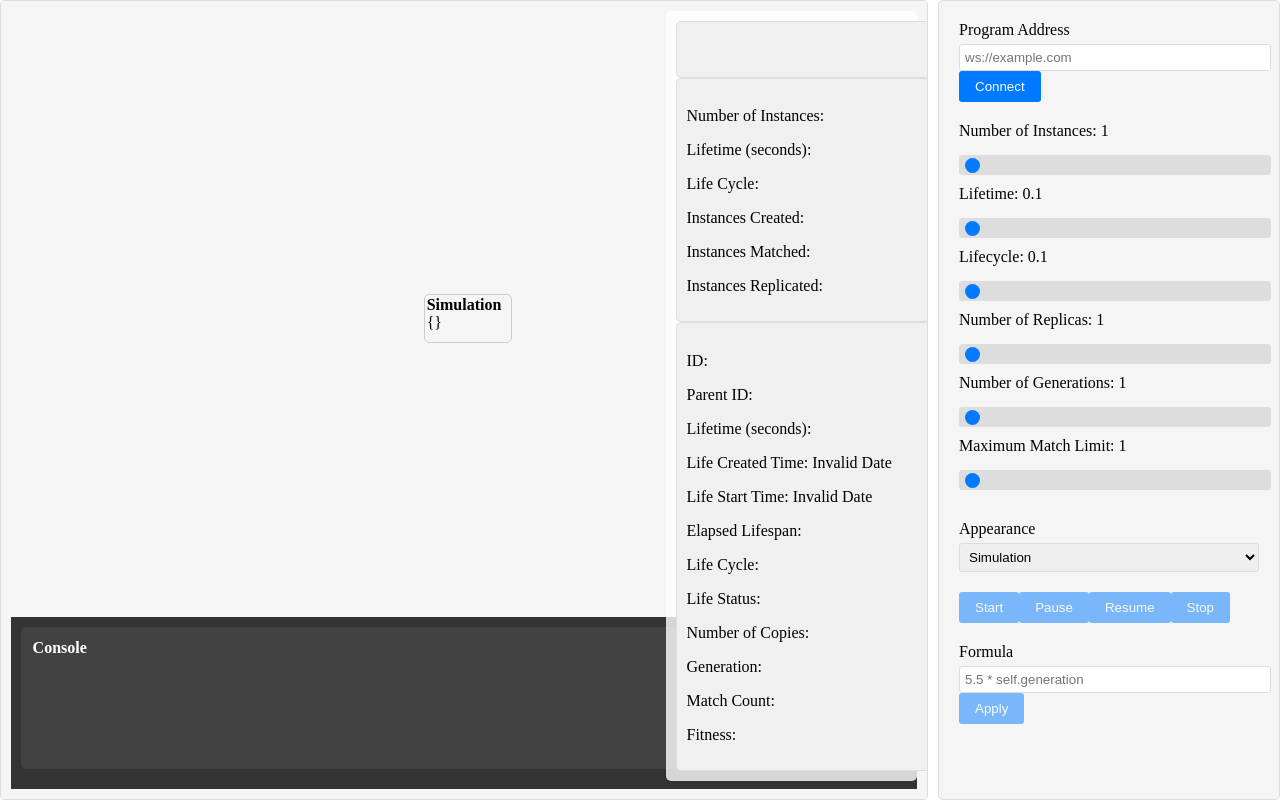
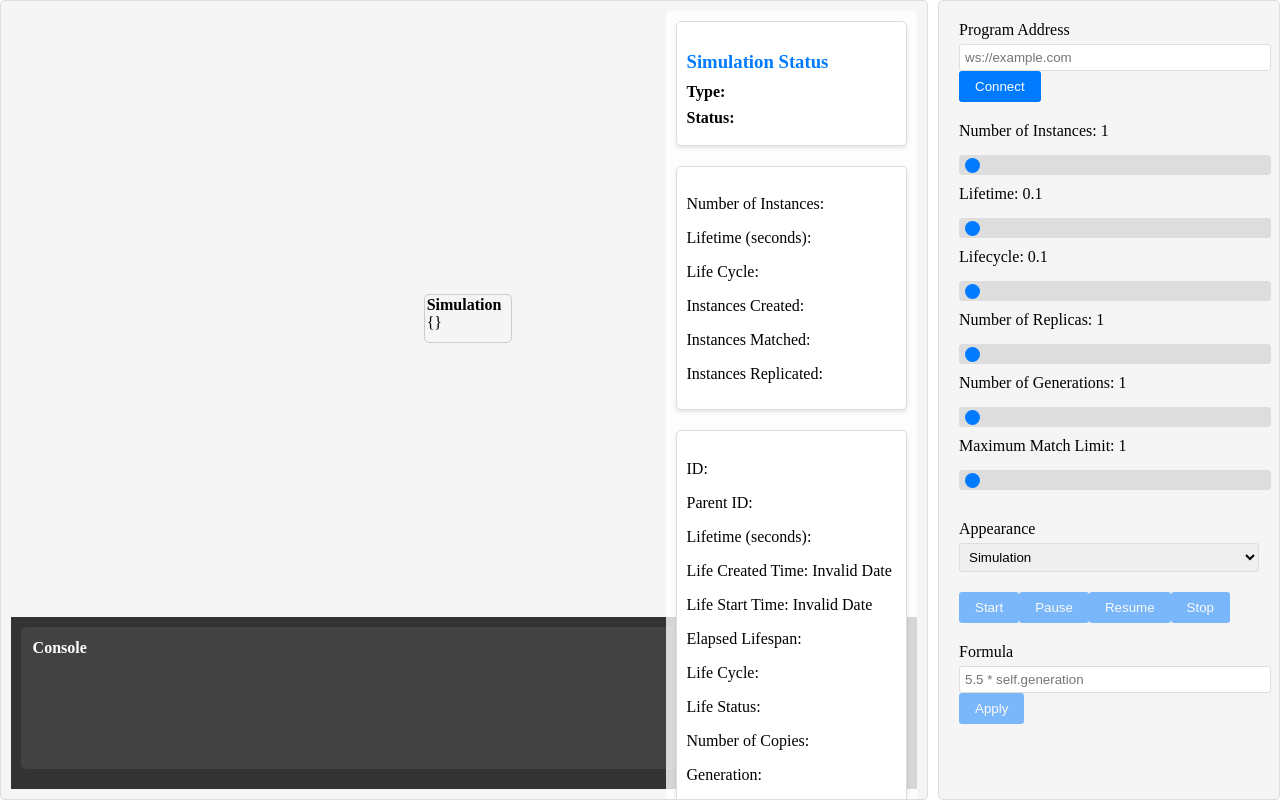
Before and after one commit to azmisahin-ai/life-ui-v2, a Vue app in the folder life/: page / in a window 1280 px wide. Built offline with nearby package versions, Linux system fonts and the light colour scheme.

Commit message:
🚧: widget optimize

```diff
--- a/life/src/components/InstanceStatusWidget.vue
+++ b/life/src/components/InstanceStatusWidget.vue
@@ -1,5 +1,5 @@
 <template>
-    <div class="instance-status-widget">
+    <div class="widget-container">
         <h3>{{ name }}</h3>
         <div class="status-item">
             <p>ID: {{ id }}</p>
@@ -83,4 +83,31 @@ h3 {
 .status-item {
     margin-bottom: 8px;
 }
+
+/* Özel stiller burada tanımlanır */
+.widget-container {
+    margin-bottom: 20px;
+    border: 1px solid #ddd;
+    border-radius: 5px;
+    padding: 10px;
+    background-color: #fff;
+    box-shadow: 0 2px 4px rgba(0, 0, 0, 0.1);
+}
+
+.widget-container h3 {
+    margin-bottom: 10px;
+    color: #007bff;
+}
+
+.status-item {
+    margin-bottom: 8px;
+}
+
+.status-label {
+    font-weight: bold;
+}
+
+.status-value {
+    color: #333;
+}
 </style>
--- a/life/src/components/SamplerStatusWidget.vue
+++ b/life/src/components/SamplerStatusWidget.vue
@@ -1,5 +1,5 @@
 <template>
-    <div class="sampler-status-widget">
+    <div class="widget-container">
         <h3>{{ name }}</h3>
         <div class="status-item">
             <p>Number of Instances: {{ numberOfInstances }}</p>
@@ -53,4 +53,30 @@ h3 {
 .status-item {
     margin-bottom: 8px;
 }
+/* Özel stiller burada tanımlanır */
+.widget-container {
+  margin-bottom: 20px;
+  border: 1px solid #ddd;
+  border-radius: 5px;
+  padding: 10px;
+  background-color: #fff;
+  box-shadow: 0 2px 4px rgba(0,0,0,0.1);
+}
+
+.widget-container h3 {
+  margin-bottom: 10px;
+  color: #007bff;
+}
+
+.status-item {
+  margin-bottom: 8px;
+}
+
+.status-label {
+  font-weight: bold;
+}
+
+.status-value {
+  color: #333;
+}
 </style>
--- a/life/src/components/SimulationStatusWidget.vue
+++ b/life/src/components/SimulationStatusWidget.vue
@@ -1,11 +1,17 @@
 <template>
-    <div class="simulation-status-widget">
-        <h3>{{ simulationType }}</h3>
-        <div class="status" :class="statusClass">
-            {{ simulationStatus }}
-        </div>
+    <div class="widget-container">
+      <h3>Simulation Status</h3>
+      <div class="status-item">
+        <span class="status-label">Type:</span>
+        <span class="status-value">{{ simulationType }}</span>
+      </div>
+      <div class="status-item">
+        <span class="status-label">Status:</span>
+        <span class="status-value">{{ simulationStatus }}</span>
+      </div>
     </div>
-</template>
+  </template>
+
 
 <script>
 export default {
@@ -58,4 +64,30 @@ h3 {
 .status-stopped {
     color: red;
 }
+/* Özel stiller burada tanımlanır */
+.widget-container {
+  margin-bottom: 20px;
+  border: 1px solid #ddd;
+  border-radius: 5px;
+  padding: 10px;
+  background-color: #fff;
+  box-shadow: 0 2px 4px rgba(0,0,0,0.1);
+}
+
+.widget-container h3 {
+  margin-bottom: 10px;
+  color: #007bff;
+}
+
+.status-item {
+  margin-bottom: 8px;
+}
+
+.status-label {
+  font-weight: bold;
+}
+
+.status-value {
+  color: #333;
+}
 </style>
```
